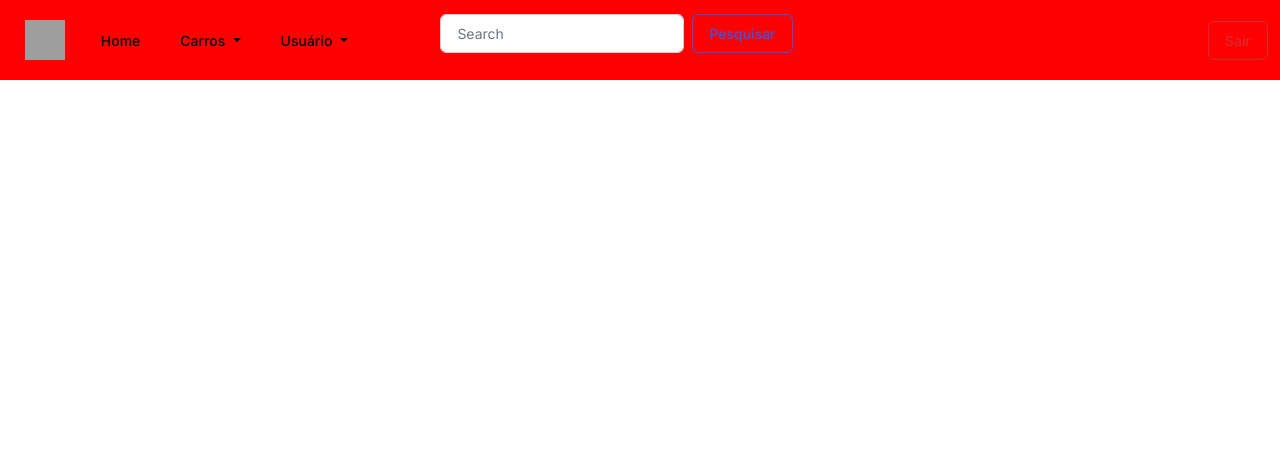
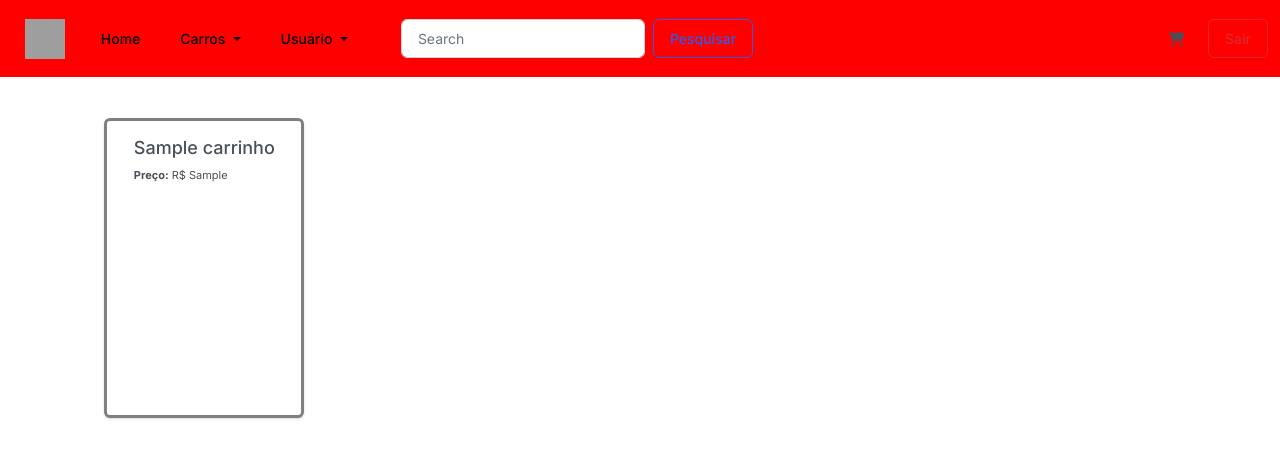
Before and after one commit to joystick2707/Loja-de-Carros, a PHP site: page /paginaCompra.php in a window 1280 px wide. Shown: the top 458 px of the page. Run offline with PHP 8.4, Linux system fonts and the light colour scheme; tables that the repository leaves empty or names only in its code hold one stand-in row (values such as "Sample post"); grey boxes are pictures that could not be loaded.

Commit message:
Update paginaCompra.php

```diff
--- a/paginaCompra.php
+++ b/paginaCompra.php
@@ -4,7 +4,14 @@
     $sql = "SELECT * FROM carrinho";
     $result = $conn->query($sql);
 
-    if($result){
+    if ($result->num_rows > 0) {
+        $carros = $result->fetch_all(MYSQLI_ASSOC);
+    } else {
+        $carros = [];
+    }
+
+    /*
+       if($result){
         echo "<script>
                     window.onload = function() {
                         Swal.fire({
@@ -16,7 +23,7 @@
                     }
                   </script>";
     }
-
+    */
 ?>
 
 <!DOCTYPE html>
@@ -27,6 +34,7 @@
     <link href="https://bootswatch.com/5/zephyr/bootstrap.min.css" rel="stylesheet">
     <link rel="stylesheet" href="src/style/paginaCompra.css">
     <link rel="stylesheet" href="src/style/index.css">
+    <link rel="stylesheet" href="https://cdnjs.cloudflare.com/ajax/libs/font-awesome/6.5.0/css/all.min.css">
 </head>
 <body>
 <header class="header">
@@ -66,10 +74,27 @@
                     <input class="form-control me-2" type="search" placeholder="Search" aria-label="Search" style="margin-left:10px">
                     <button class="btn btn-outline-primary" type="submit">Pesquisar</button>
                 </form>
+                <i class="fa-solid fa-cart-shopping" style="margin-right: 2%"></i>
                 <a class="btn btn-outline-danger" href="login.php">Sair</a>
             </div>
         </div>
     </nav>
 </header>
+<main class="main-pagina-compras">
+    <div class="row row-cols-1 row-cols-md-3 g-4" style="gap: 0%;">
+        <?php foreach ($carros as $carro): ?>
+            <div class="col">
+                <div class="card h-100">
+                    <div class="card-body">
+                        <h5 class="card-title"><?= $carro['nome'] ?></h5>
+                        <p class="card-text"><strong>Preço:</strong> R$ <?= $carro['preco'] ?></p>
+                    </div>
+                </div>
+            </div>
+        <?php endforeach; ?>
+    </div>
+</main>
+
+<script src="https://cdn.jsdelivr.net/npm/bootstrap@5.3.3/dist/js/bootstrap.bundle.min.js"></script>
 </body>
 </html>
```
